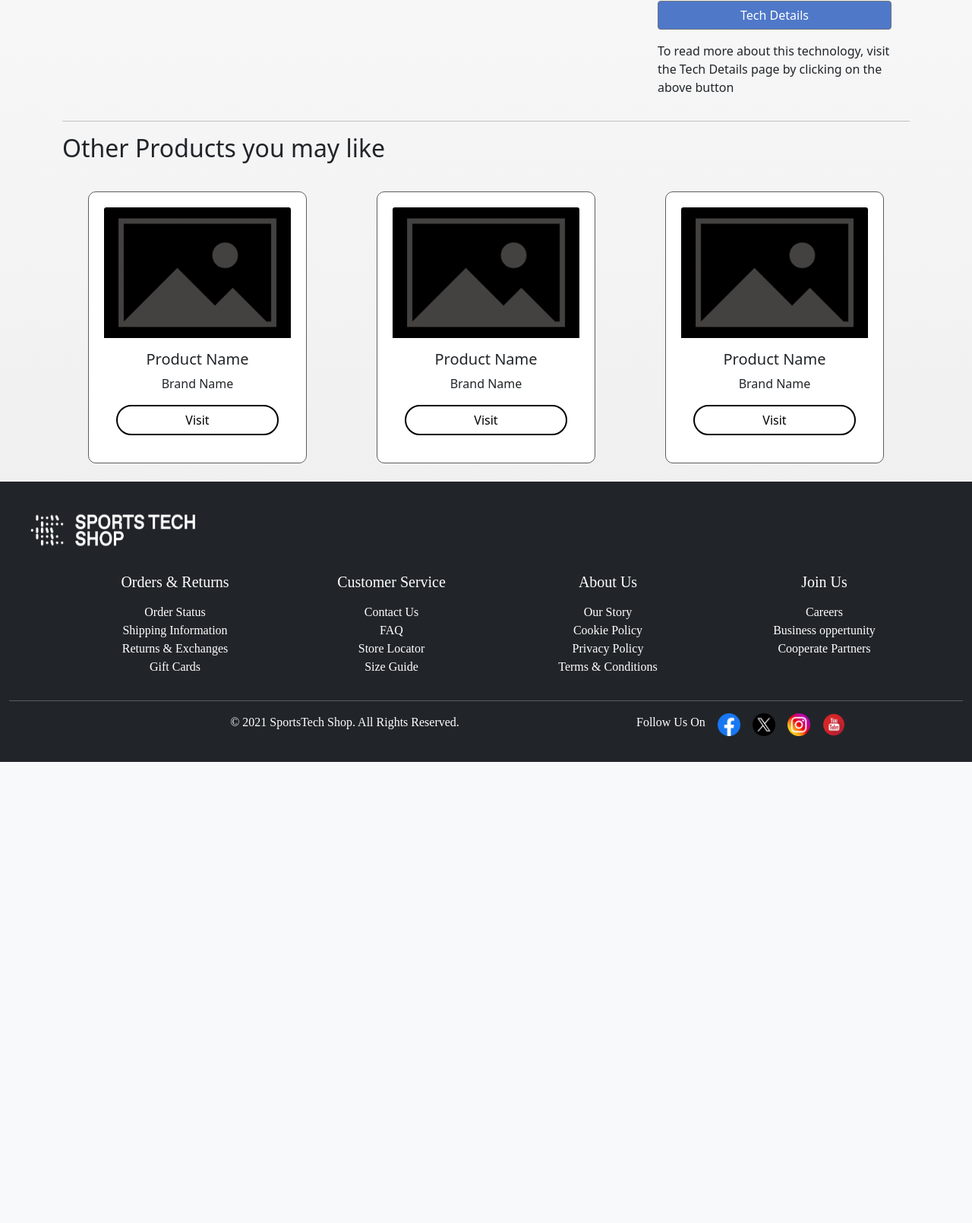
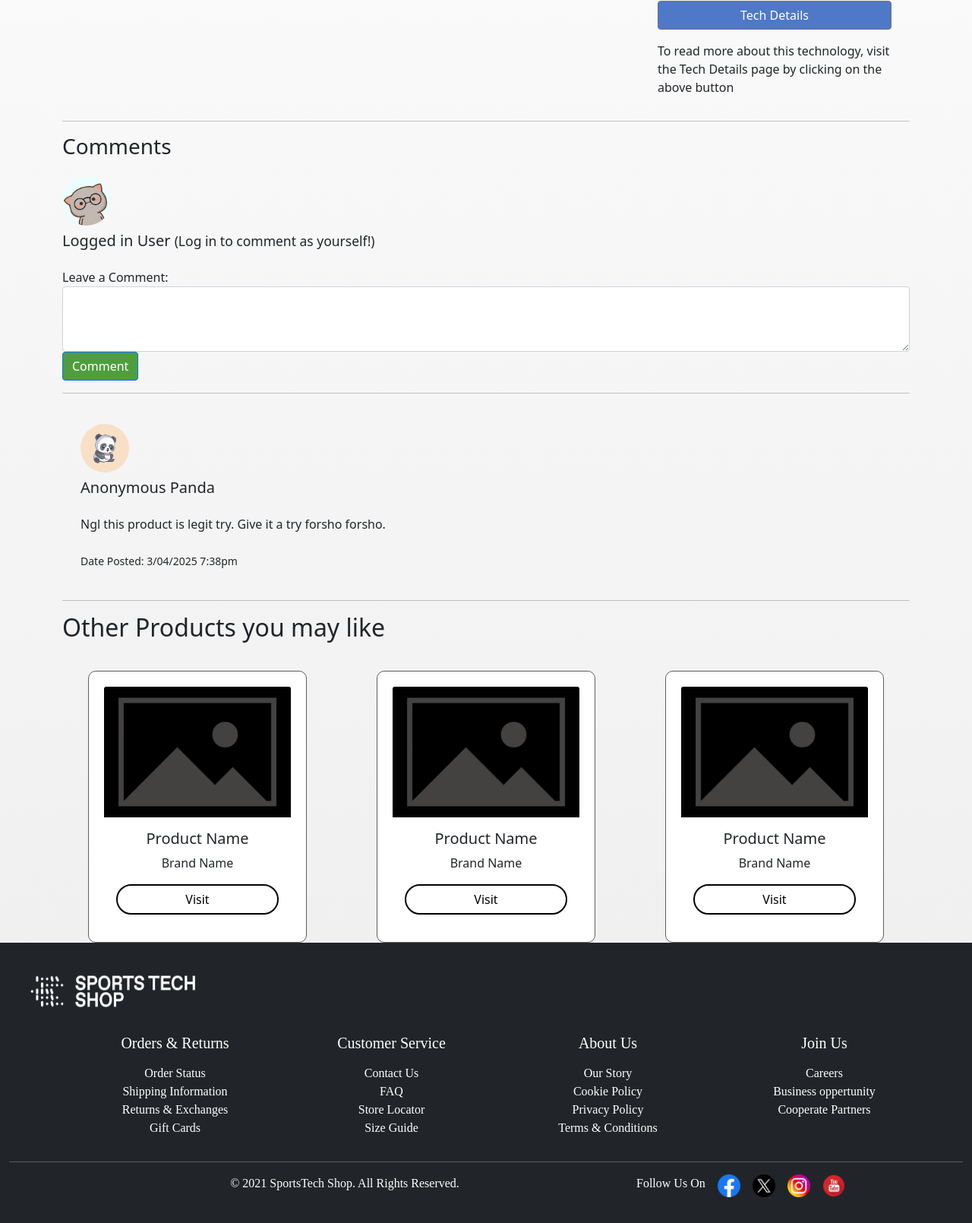
Before and after one commit to lobbzj/QUT-Capstone-Project-T239, a Flask app: page /products in a window 1280 px wide; the page is wider, and only the part inside the window is pictured. Shown: the part 851-2461 px from the top of that part at 76% size. Before the commit the page ends 1854 px from the top of that part, so only its background shows below. Run offline with Flask 3, Linux system fonts and the light colour scheme; some libraries are stand-ins or nearby versions.

Commit message:
added comments html to productpurchase.html page

```diff
--- a/app/models.py
+++ b/app/models.py
@@ -27,6 +27,8 @@ class Product(db.Model):
     venue = db.Column(db.String(80))
     num_tickets = db.Column(db.Integer)
     # add the foreign key
+    # ... Create the Comments db.relationship
+    # relation to call event.comments and comment.event
     comments = db.relationship('Comment', backref='product')
     orders = db.relationship('Order', backref='product')
 
--- a/app/templates/productPurchase.html
+++ b/app/templates/productPurchase.html
@@ -45,6 +45,53 @@
           <hr />
         </div>
       </div>
+      <!--      from here       -->
+      <!-- bootstrap grid usage -->
+      <div class="row">
+        <div class="col-md-12">
+          <h3 class="mb-4 fs-3 fw-semibold">Comments</h3>
+          <form action="" method="" class="p-0">
+            <div class="form-group">
+              <div>
+                <img
+                  src="../static/img/anoncat.jpeg"
+                  class="mr-3 mb-2 rounded-circle"
+                  alt="Your User Image"
+                  title="Your User Image"
+                  height="64"
+                  width="64"/>
+                <h5 class="mt-0 fs-5 fw-medium mb-4">
+                  Logged in User
+                  <small class="small-text">(Log in to comment as yourself!)</small>
+                </h5>
+              </div>
+              <label for="comment" class="fw-normal">Leave a Comment:</label>
+              <textarea
+                class="form-control bg-gray-600"
+                id="comment"
+                rows="3"></textarea>
+            </div>
+            <button type="submit" class="btn btn-primary">Comment</button>
+          </form>
+          <hr />
+          <div class="media bg-dark-subtle p-4 rounded">
+            <img
+              src="../static/img/anonpanda.jpeg"
+              class="mr-3 mb-2 rounded-circle"
+              alt="User Image"
+              title="User Image"
+              height="64"
+              width="64"/>
+            <div class="media-body">
+              <h5 class="mt-0 fs-5 fw-medium mb-4">Anonymous Panda</h5>
+              <p class="mb-4">
+                Ngl this product is legit try. Give it a try forsho forsho.
+              </p>
+              <small class="date-text">Date Posted: 3/04/2025 7:38pm</small>
+            </div>
+          </div>
+          <hr />
+          <!--      to here      -->
       <div class="row" id="otherProducts-section">
         <h2>Other Products you may like</h2>
         <div class="card">
```
Also changed, not shown: app/forms.py (added, +14 -0 lines), app/static/styles/home.css (+4 -4 lines), app/static/img/anoncat.jpeg (added), app/static/img/anonpanda.jpeg (added), 2 other files.
